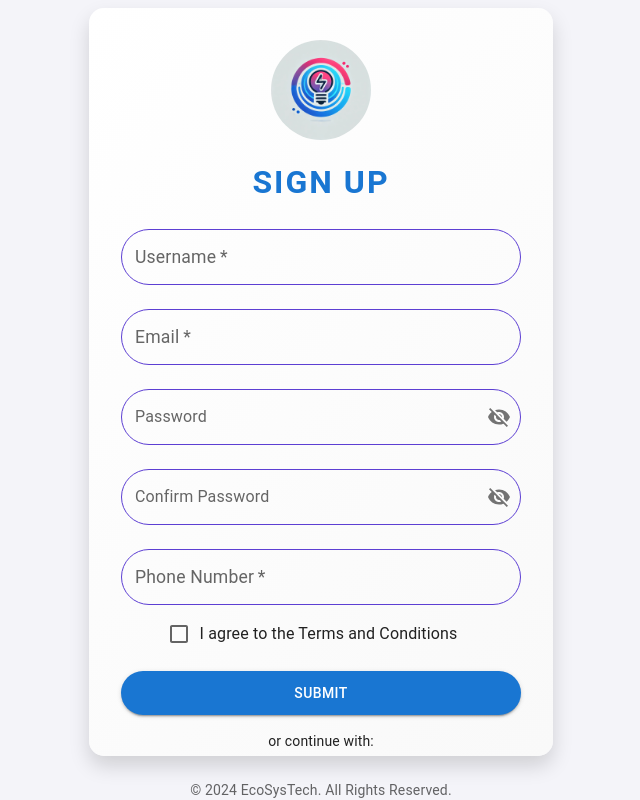
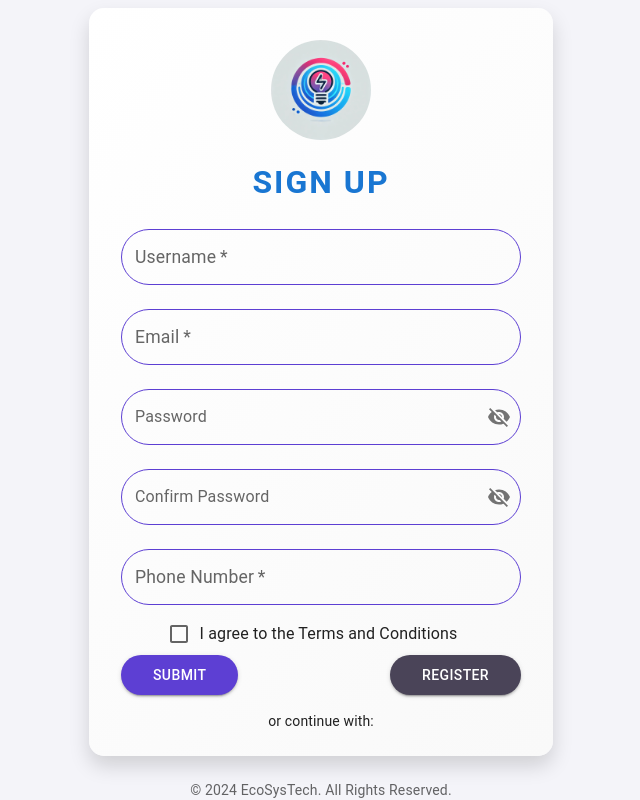
Before and after one commit to Nanthesh/Bionicle, a React (Create React App) app: page / in a window 1280 px wide. Shown: the whole page, without its empty margins (319-959 px from the left). Built offline with nearby package versions, Linux system fonts and the light colour scheme.

Commit message:
button style added

```diff
--- a/src/pages/Register/Signup.jsx
+++ b/src/pages/Register/Signup.jsx
@@ -328,27 +328,33 @@ const Signup = () => {
               </Typography>
             )}
 
-            <Box textAlign="center" mt={2}>
-              <Button type="submit" variant="contained" fullWidth style={{ padding: '10px 20px', cursor: 'pointer' }}
-              sx={{
-                borderRadius: '50px',  // Rounded corners
-                '& .MuiOutlinedInput-root': {
-                  borderRadius: '50px', // Rounded corners for input
-                },
-                '& .MuiInputLabel-root': {
-                  fontSize: '1.1rem',  // Adjust font size for label
-                },
-                '& .MuiOutlinedInput-notchedOutline': {
-                  borderColor: '#5D3FD3',  // Color of the border
-                },
-                '&:hover .MuiOutlinedInput-notchedOutline': {
-                  borderColor: '#4b2fc4',  // Hover color of the border
-                },
-                '& .MuiOutlinedInput-root.Mui-focused .MuiOutlinedInput-notchedOutline': {
-                  borderColor: '#5D3FD3',  // Focus color of the border
-                },
-              }}>
+            <Box display="flex" justifyContent="space-between" alignItems="center">
+            <Button type="submit" variant="contained"
+            sx={{
+              backgroundColor: '#5D3FD3',
+              borderRadius: '50px', // Rounded edges
+              paddingX: 4, // Horizontal padding
+              paddingY: 1,  // Vertical padding
+              ':hover': {
+                backgroundColor: '#4b2fc4', // Hover color
+              },
+            }}>
                 Submit
+              </Button>
+              <Button
+                href="/register"
+                variant="contained"
+                sx={{
+                  backgroundColor: '#4A4458',
+                  borderRadius: '50px', // Rounded edges
+                  paddingX: 4, // Horizontal padding
+                  paddingY: 1,  // Vertical padding
+                  ':hover': {
+                    backgroundColor: '#3b3748', // Hover color
+                  },
+                }}
+              >
+                Register
               </Button>
             </Box>
           </form>
```
